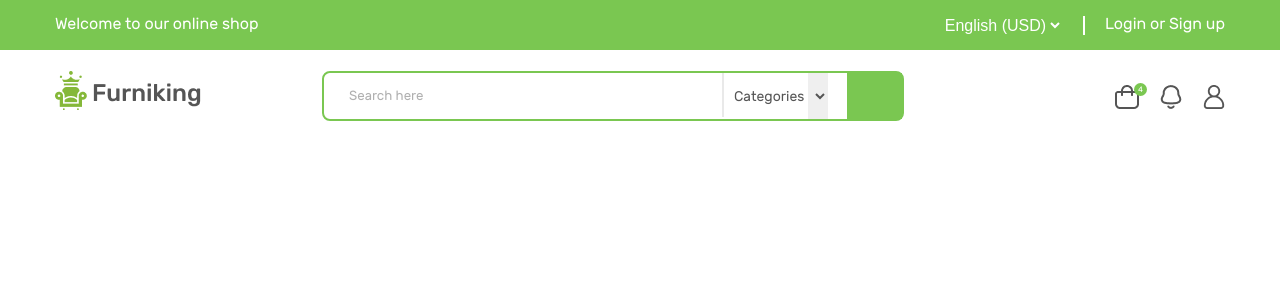
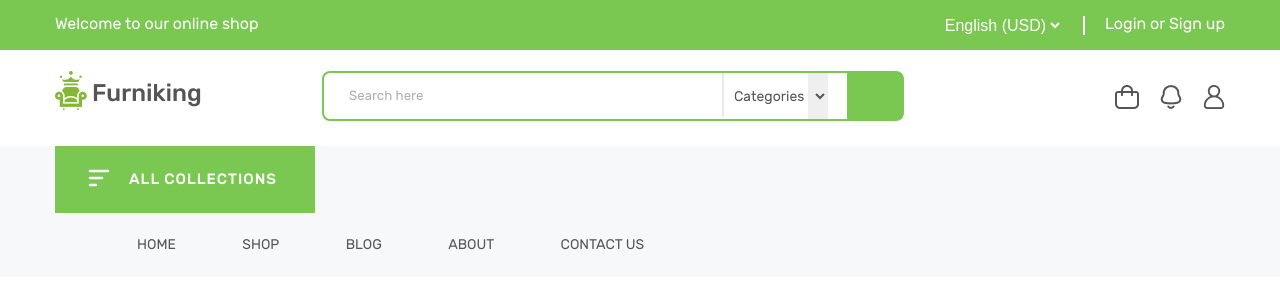
Before and after one commit to n-work1100/portfolio, a plain HTML site: page furniking/index.html in a window 1280 px wide. Drawn offline with Linux system fonts and the light colour scheme; a web font is replaced by a local one.

Commit message:
fixed header

```diff
--- a/furniking/assets/scss/_header.scss
+++ b/furniking/assets/scss/_header.scss
@@ -115,10 +115,10 @@ header.header {
 					display: block;
 					margin-right: 21px;
 				}
-				.profile_mod-mr0 {
+				.mod-mr0 {
 					margin-right: 0;
 				}
-				.profile_mod-basket-count {
+				.mod-basket-count {
 					position: relative;
 				}
 				.profile_mod-basket-count::after{
@@ -140,4 +140,57 @@ header.header {
 
 		}
 	}
+	.main-menu {
+		background-color: #F7F8FA;
+		text-transform: uppercase;
+		.container {
+			@include container;
+			display: flex;
+			justify-content: start;
+			.all {
+				position: relative;
+				display: flex;
+				padding: 26px 0px 23px 74px;
+				width: 260px;
+				height: 67px;
+				background-color: $main-color;
+				img.all-img {
+					position: absolute;
+					top: 23px;
+					left: 33px;
+					width: 22px;
+					height: 18px;
+				}
+				span.all-collections {
+					font-weight: 500;
+					font-size: 15px;
+					line-height: 100%;
+					letter-spacing: 1px;
+					color: #ffffff;
+				}
+			}
+			nav.menu {
+				display: flex;
+				align-items: center;
+				padding: 25px 0 25px 82px;
+				ul.menu__list {
+					list-style: none;
+					li.menu-item {
+						display: inline-block;
+						margin-right: 63px;
+						a.menu-link {
+							font-family: $main-font;
+							font-weight: 400;
+							font-size: 14px;
+							color: $sub-color;
+							text-decoration: none;
+						}
+					}
+					li.menu-item:last-child {
+						margin-right: 0;
+					}
+				}
+			}
+		}
+	}
 }
--- a/furniking/index.html
+++ b/furniking/index.html
@@ -3,7 +3,7 @@
 <head>
 	<meta charset="UTF-8">
 	<meta name="viewport" content="width=device-width, initial-scale=1.0">
-	<link rel="stylesheet" href="assets/css/fonts.css">
+	<!-- <link rel="stylesheet" href="assets/css/fonts.css"> -->
 	<link rel="stylesheet" href="assets/css/style.css">
 	<title>Furniking</title>
 </head>
@@ -65,11 +65,36 @@
 				</form>
 
 				<div class="profile">
-					<a href="" class="profile__link profile_mod-basket-count"><img src="assets/icons/basket.png" alt="basket_img"></a>
+					<a href="" class="profile__link mod-basket-count"><img src="assets/icons/basket.png" alt="basket_img"></a>
 					<a href="" class="profile__link"><img src="assets/icons/bell.png" alt="bell_img"></a>
-					<a href="" class="profile__link profile_mod-mr0"><img src="assets/icons/account.png" alt="account_img"></a>
+					<a href="" class="profile__link mod-mr0"><img src="assets/icons/account.png" alt="account_img"></a>
 				</div>
 			</div>
+		</div>
+
+		<div class="main-menu">
+			<div class="container">
+
+				<div class="flex">
+
+					<div class="all">
+						<img src="assets/icons/all_col.png" alt="all-img" class="all-img">
+						<span class="all-collections">all collections</span>
+					</div>
+
+					<nav class="menu">
+						<ul class="menu__list">
+							<li class="menu-item"><a href="#" class="menu-link">home</a></li>
+							<li class="menu-item"><a href="#" class="menu-link">shop</a></li>
+							<li class="menu-item"><a href="#" class="menu-link">blog</a></li>
+							<li class="menu-item"><a href="#" class="menu-link">about</a></li>
+							<li class="menu-item"><a href="#" class="menu-link">contact us</a></li>
+						</ul>
+					</nav>
+				</div>
+			</div>
+
+
 		</div>
 	</header>
 
```
Also changed, not shown: furniking/assets/css/style.css, furniking/assets/icons/all_col.png (added).
